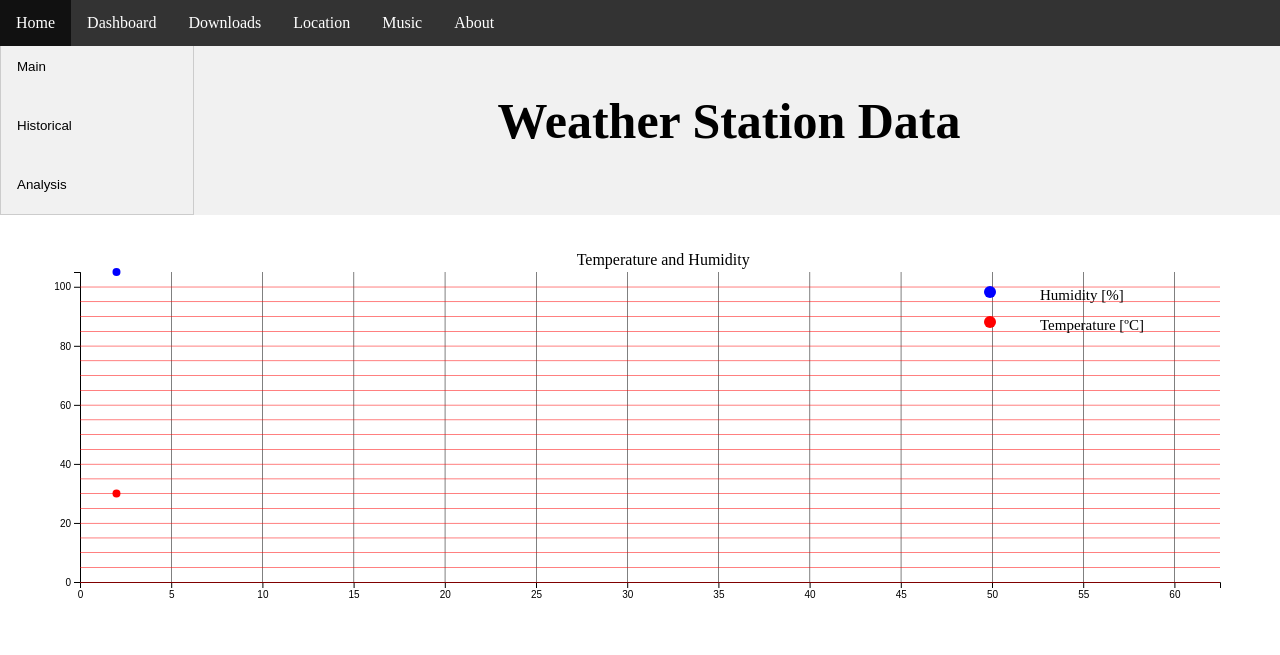
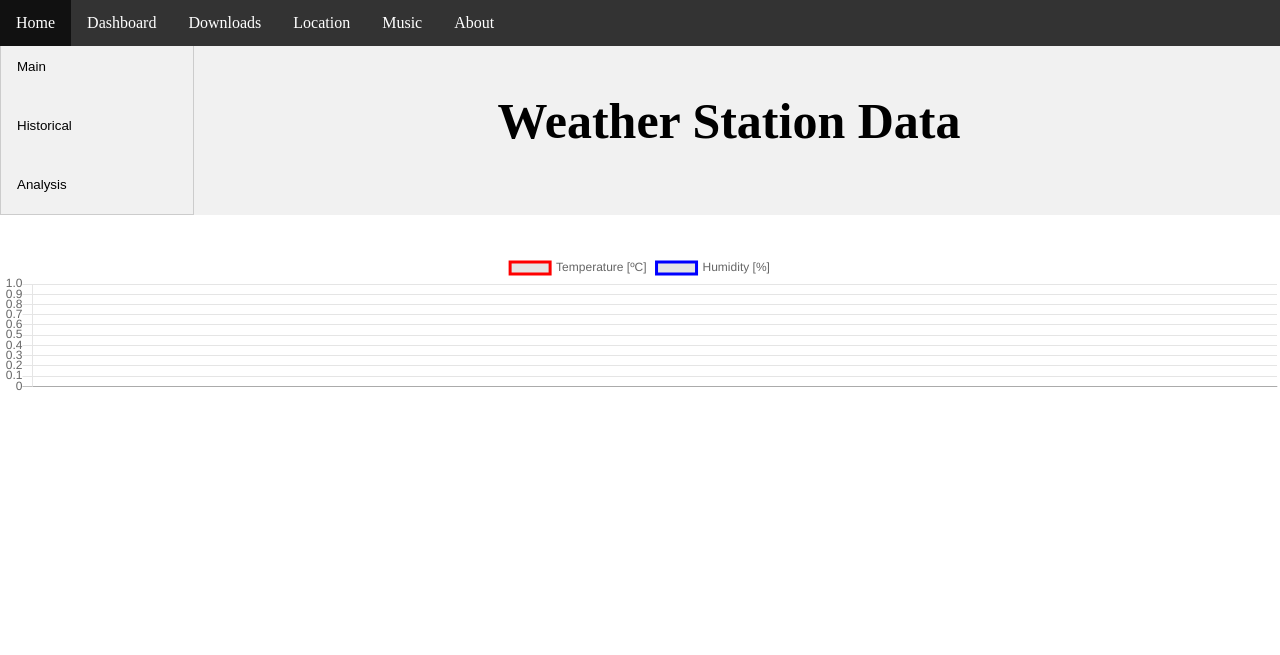
Before and after one commit to victorK8/Weather_Station-, a Flask app: page /dashboard.html in a window 1280 px wide. Shown: the top 655 px of the page. Run offline with Flask 2, Linux system fonts and the light colour scheme; some libraries are stand-ins or nearby versions.

Commit message:
Now, quit d3.js and use chart.js (easier)

```diff
--- a/WebServer/templates/dashboard.html
+++ b/WebServer/templates/dashboard.html
@@ -6,12 +6,13 @@
   <!-- Title of web -->
   <title> Weather Station </title>
 
-  <!-- refresh -->
-  <meta http-equiv="refresh" content="2">
+  <!-- add jquery and chart-js -->
+  <!-- Add jquery -->
+  <script src="https://ajax.googleapis.com/ajax/libs/jquery/2.1.3/jquery.min.js"></script>
 
-  <!-- add jquery and d3 -->
-  <script src="https://ajax.googleapis.com/ajax/libs/jquery/2.1.3/jquery.min.js"></script>
-  <script src="https://d3js.org/d3.v5.min.js"></script>
+  <!-- Ad chart.js -->
+  <script src="https://cdn.jsdelivr.net/npm/chart.js@2.9.3/dist/Chart.min.js"></script>
+
 
   <!-- CSS script to set style -->
   <style>
@@ -108,7 +109,7 @@
   }
 
   /* Style for charts*/
-  .svg-container{
+  .canvas-container{
      display: inline-block;
      width:100%;
      height:100%;
@@ -168,7 +169,7 @@
 
     <!-- Chart -->
     <div>
-      <center> <div id='chart' class="svg-container"></div></center>
+       <canvas id='chart' class="svg-container"></canvas>
     </div>
 
 
@@ -206,126 +207,112 @@
 
       /*  -------------    App Code  ------------    */
 
-      // Get timestamp
-      var date = new Date();
-      var timestamp = date.getTime();
+      var ctx = document.getElementById('chart').getContext('2d');
 
-      // Get new data
-      var new_measure = httpGet("/Data/Current/All");
-      console.log(new_measure);
+      // Add chart data and option settings
+      data=  {
+          labels: [],
+          datasets:  [
 
-      // Append to session storge buffer
-      if(sessionStorage.length < MAX_BUFFER_LENGTH){
-        sessionStorage.setItem(timestamp.toString(), new_measure);
-      }else{
+          {label: 'Temperature [ºC]', borderColor: 'red', data: []},
+          {label: 'Humidity [%]', borderColor: 'blue', data: []}
 
-        // Remove first element
-        sessionStorage.removeItem(sessionStorage.key(0));
+          ]
+      };
 
-        // Add the new element
-        sessionStorage.setItem(timestamp.toString(), new_measure);
+      options =  {
+          responsive: true,
+          maintainAspectRatio: false,
+          scales: {
+              yAxes: [{
+                  ticks: {
+                      beginAtZero:true
+                  }
+              }]
+          }
+      };
+
+      // Put chart
+      var chart = new Chart(ctx, {
+          type: 'line',
+          data: data,
+          options: options
+      });
+
+      /* --- Dynamic chart handler functions ---*/
+
+      // Add data to chart
+      function addData(chart, label, dataAsArray) {
+
+          var chartSize = chart.data.labels.length;
+
+          if(chartSize < MAX_BUFFER_LENGTH){
+
+              // Add x-labels
+              chart.data.labels.push(label);
+
+              // Add y-values for each dataset
+              for(var idx=0; idx<chart.data.datasets.length; idx++){
+                  chart.data.datasets[idx].data.push(dataAsArray[idx]);
+              }
+
+          }else{
+
+              // Remove first x-label
+              chart.data.labels.shift();
+
+              // Remove first y-value for each dataset
+              for(var idx=0; idx<chart.data.datasets.length; idx++){
+                  chart.data.datasets[idx].data.shift();
+              }
+
+              // Add new x-label
+              chart.data.labels.push(label);
+
+              // Add new y-label for each dataset
+              for(var idx=0; idx<chart.data.datasets.length; idx++){
+                  chart.data.datasets[idx].data.push(dataAsArray[idx]);
+              }
+          }
+
+          chart.update();
       }
 
-      // Get data from buffer to plot
-      data = GetDataFromBuffer(sessionStorage);
+      // Remove
+      function removeData(chart) {
+          chart.data.labels.pop();
+          chart.data.datasets.forEach((dataset) => {
+              dataset.data.pop();
+          });
+          chart.update();
+      }
 
-      // Chart svg properties
-      var margin = {top: 20, right: 20, bottom: 70, left: 40};
-      var width = 1200 - margin.left - margin.right;
-      var height = 400 - margin.top - margin.bottom;
-
-      // Set scales
-      var max_x = 60; // window of an hour
-      var max_y = 100; // max valu for humidity
-      var gap = 5; // gap var
-
-      var x = d3.scaleLinear().domain([0, max_x+gap/2]).range([0, width]);
-      var y = d3.scaleLinear().domain([0, max_y+gap]).range([height, 0]);
-
-      // Axis
-      var xAxis = d3.axisBottom().scale(x).ticks(10);
-      var yAxis = d3.axisLeft().scale(y).ticks(5);
-
-      // <svg></svg> into chart-0 div
-      var svg1 = d3.select("#chart").append("svg");
-
-      // Add title. <svg> <text></text> </svg>
-      var svg1_text = svg1.append("text")
-          .attr("class","chart-title")
-          .attr("x", width/2 -margin.left/1.2)
-          .attr("y", margin.top/1.5)
-          .text(" Temperature and Humidity ");
-
-      // <svg><g></g></svg>
-      var svg1_g = svg1.attr("width", width + margin.left + margin.right)
-          .attr("height", height + margin.top + margin.bottom)
-          .append("g")
-          .attr("transform","translate(" + margin.left + "," + margin.top + ")");
-
-      // <svg><g><g class="x axis"></g></g></svg>
-      var svg1_g_xAxis_added = svg1_g.append("g")
-          .attr("class", "x axis")
-          .attr("transform", "translate(0," + height + ")")
-          .call(xAxis)
-
-      // <svg><g><g class="x axis"></g><g class="y axis"></g></g></svg>
-      var svg1_g_yAxis_added = svg1_g.append("g")
-            .attr("class", "y axis")
-            .call(yAxis)
-
-      // Add hum
-      var svg1_bar_added = svg1_g.selectAll("plot-1")
-            .data(data)
-          .enter().append("circle")
-            .style("fill", "blue")
-            .attr("cx", function(d) {return x(d.Timestamp)})
-            .attr("cy", function(d) {return y(d.Humidty);})
-            .attr("r", 4);
-
-      // Add temp
-      var svg1_bar_added = svg1_g.selectAll("plot-2")
-            .data(data)
-          .enter().append("circle")
-            .style("fill", "red")
-            .attr("cx", function(d) {return x(d.Timestamp)})
-            .attr("cy", function(d) {return y(d.Temperature);})
-            .attr("r", 4);
+      // Refresh function every 2 seconds
+      function PeriodicalRefresh(){
 
 
-      // Add vertical grid
-      ticks_vector = []
-      for(var i=0;i<(gap/2 + max_x);i+=5){ticks_vector.push(i);}
+          // Request based on idDevice
+          var request_uri = '/Data/Current/All';
 
-      var svg1_bar_added = svg1_g.selectAll("plot")
-            .data(ticks_vector)
-          .enter().append("rect")
-            .style("fill", "black")
-            .attr("x", function(d) {return x(d)})
-            .attr("y",0)
-            .attr("width", 0.5)
-            .attr("height", height);
+          // GET request
+          var req = $.get(request_uri,function(data,status){
 
-      // Add horizontal grid
-      ticks_vector = []
-      for(var i=0;i<(max_y + gap);i+=5){ticks_vector.push(i);}
+              // Log
+              console.log(data);
 
-      var svg1_bar_added = svg1_g.selectAll("plot")
-            .data(ticks_vector)
-          .enter().append("rect")
-            .style("fill", "red")
-            .attr("x",0 )
-            .attr("y",function(d) {return y(d)})
-            .attr("width", width)
-            .attr("height", 0.5);
+              // Parser data as json
+              var arrivedData = JSON.parse(data);
 
+              // Update chart-1 and chart-2
+              addData(chart, arrivedData.Timestamp, [arrivedData.Temperature, arrivedData.Humidity]);
 
-      // Set legend
-      // Icon
-      svg1.append("circle").attr("cx",950).attr("cy",40).attr("r", 6).style("fill", "blue")
-      svg1.append("circle").attr("cx",950).attr("cy",70).attr("r", 6).style("fill", "red")
-      // Text
-      svg1.append("text").attr("x", 1000).attr("y", 45).text("Humidity [%]").style("font-size", "15px").attr("alignment-baseline","middle")
-      svg1.append("text").attr("x", 1000).attr("y", 75).text("Temperature [ºC]").style("font-size", "15px").attr("alignment-baseline","middle")
+          })
+
+      }
+
+      // Run every 2 seconds
+      var periodicRefresh = setInterval(PeriodicalRefresh, 2000);
+
 
       /* Handle button's click events*/
 
```
